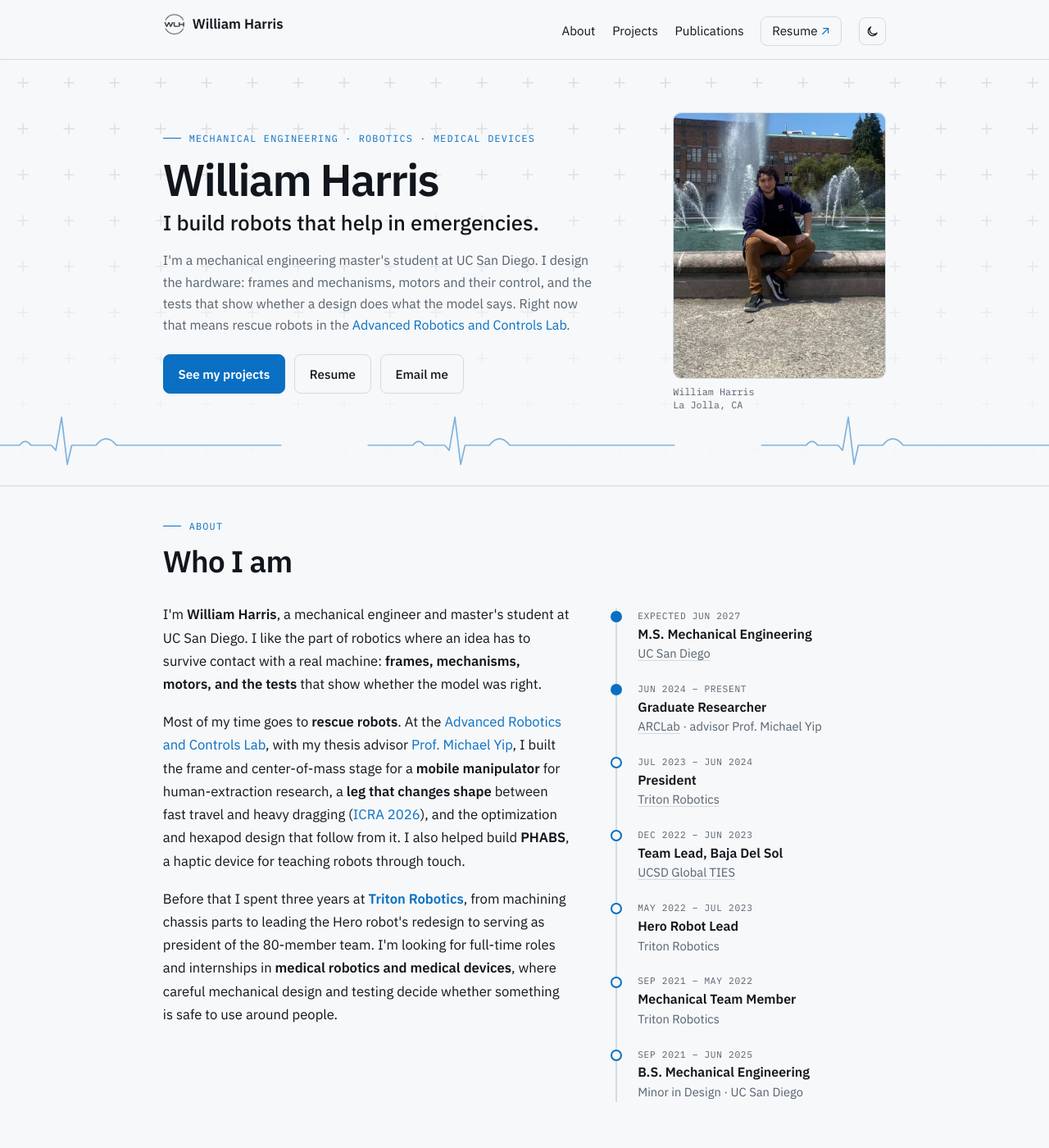
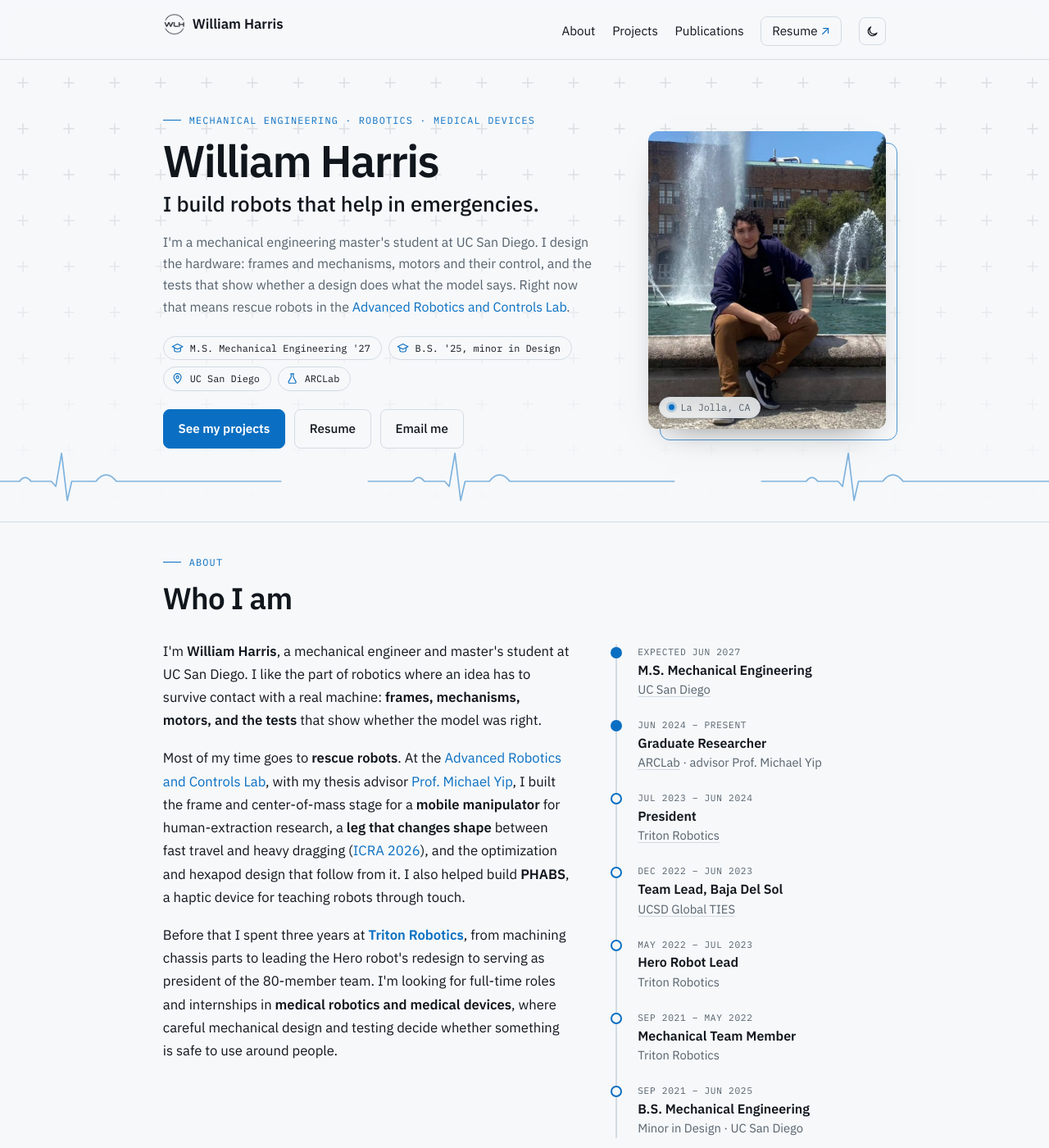
Before and after one commit to SquilliamH/portfolio, a Jekyll site: the page built from index.html, in a window 1280 px wide and 1400 px high. Shown: the whole window at 82% size. Built offline with Jekyll 4.4.1, drawn with Linux system fonts in a browser that asks for light colours.

Commit message:
Hero: tighter portrait with offset frame and location chip, degree and affiliation badges; social share image
Co-Authored-By: Claude Sonnet 5.5 <noreply@anthropic.com>

```diff
--- a/_layouts/default.html
+++ b/_layouts/default.html
@@ -9,7 +9,7 @@
   <meta property="og:title" content="{{ page.title | default: site.title }}">
   <meta property="og:description" content="{{ page.summary | default: site.description }}">
   <meta property="og:type" content="website">
-  <meta property="og:image" content="{{ page.thumbnail | default: '/assets/img/morphing-leg/thumb.jpg' | absolute_url }}">
+  <meta property="og:image" content="{{ page.thumbnail | default: '/assets/img/og-share.jpg' | absolute_url }}">
   <meta name="twitter:card" content="summary_large_image">
   <link rel="icon" type="image/png" href="{{ '/assets/img/favicon-32.png' | relative_url }}">
   <link rel="apple-touch-icon" href="{{ '/assets/img/favicon.png' | relative_url }}">
--- a/assets/css/style.css
+++ b/assets/css/style.css
@@ -392,3 +392,19 @@ section[id] { scroll-margin-top: 4.2rem; }
   .hero3 .portrait { order: -1; max-width: 220px; }
   .site-header nav { gap: 0.8rem; }
 }
+
+/* Portrait with an offset frame and a location chip; degree and affiliation badges */
+.hero3-inner { grid-template-columns: minmax(0, 1fr) 290px; }
+.hero3 .portrait { margin: 0; justify-self: center; width: 100%; max-width: 290px; }
+.portrait-frame { position: relative; isolation: isolate; }
+.portrait-frame::before { content: ""; position: absolute; inset: 0; transform: translate(14px, 14px); border: 1.5px solid var(--accent); border-radius: 12px; z-index: -1; opacity: 0.7; }
+.hero3 .portrait img { display: block; width: 100%; height: auto; aspect-ratio: 4 / 5; object-fit: cover; border: 0; border-radius: 12px; box-shadow: 0 18px 40px -24px rgba(0, 0, 0, 0.55); }
+.portrait-chip { position: absolute; left: 0.8rem; bottom: 0.8rem; display: inline-flex; align-items: center; gap: 0.45rem; font-family: var(--font-mono); font-size: 0.72rem; color: var(--ink); background: color-mix(in srgb, var(--paper) 86%, transparent); -webkit-backdrop-filter: blur(6px); backdrop-filter: blur(6px); border: 1px solid var(--rule); border-radius: 999px; padding: 0.25rem 0.7rem; margin: 0; }
+.portrait-chip .dot { width: 7px; height: 7px; border-radius: 50%; background: var(--accent); box-shadow: 0 0 0 3px color-mix(in srgb, var(--accent) 25%, transparent); }
+.badges { list-style: none; padding: 0; margin: 0 0 1.4rem; display: flex; flex-wrap: wrap; gap: 0.5rem; }
+.badges li { display: inline-flex; align-items: center; gap: 0.45rem; font-family: var(--font-mono); font-size: 0.74rem; border: 1px solid var(--rule); border-radius: 999px; padding: 0.25rem 0.8rem 0.25rem 0.6rem; background: var(--paper); }
+.badges svg { width: 0.95rem; height: 0.95rem; fill: none; stroke: var(--accent); stroke-width: 1.8; stroke-linecap: round; stroke-linejoin: round; flex: none; }
+@media (max-width: 800px) {
+  .hero3-inner { grid-template-columns: 1fr; }
+  .hero3 .portrait { order: -1; max-width: 220px; justify-self: start; margin-bottom: 0.6rem; }
+}
--- a/index.html
+++ b/index.html
@@ -9,6 +9,12 @@ layout: default
       <h1>William Harris</h1>
       <p class="hero3-statement">I build robots that help in emergencies.</p>
       <p class="hero3-lede">I'm a mechanical engineering master's student at UC San Diego. I design the hardware: frames and mechanisms, motors and their control, and the tests that show whether a design does what the model says. Right now that means rescue robots in the <a href="https://ucsdarclab.com/">Advanced Robotics and Controls Lab</a>.</p>
+      <ul class="badges" aria-label="Degrees and affiliations">
+        <li><svg viewBox="0 0 24 24" aria-hidden="true"><path d="M2 9l10-5 10 5-10 5z"/><path d="M6 11.5V16c0 1.4 2.7 3 6 3s6-1.6 6-3v-4.5"/></svg>M.S. Mechanical Engineering '27</li>
+        <li><svg viewBox="0 0 24 24" aria-hidden="true"><path d="M2 9l10-5 10 5-10 5z"/><path d="M6 11.5V16c0 1.4 2.7 3 6 3s6-1.6 6-3v-4.5"/></svg>B.S. '25, minor in Design</li>
+        <li><svg viewBox="0 0 24 24" aria-hidden="true"><path d="M12 21s7-6.2 7-11.5A7 7 0 0 0 5 9.5C5 14.8 12 21 12 21z"/><circle cx="12" cy="9.5" r="2.5"/></svg>UC San Diego</li>
+        <li><svg viewBox="0 0 24 24" aria-hidden="true"><path d="M9 3h6M10 3v6l-5 9a2 2 0 0 0 1.8 3h10.4A2 2 0 0 0 19 18l-5-9V3"/></svg>ARCLab</li>
+      </ul>
       <p class="cta-row">
         <a class="cta cta-solid" href="#projects">See my projects</a>
         <a class="cta" href="{{ site.resume | relative_url }}">Resume</a>
@@ -16,8 +22,10 @@ layout: default
       </p>
     </div>
     <figure class="portrait">
-      <img src="{{ '/assets/img/home/william.jpg' | relative_url }}" alt="William Harris sitting by a fountain">
-      <figcaption>William Harris<br>La Jolla, CA</figcaption>
+      <div class="portrait-frame">
+        <img src="{{ '/assets/img/home/william-portrait.jpg' | relative_url }}" alt="William Harris sitting by a fountain" width="840" height="1050">
+        <figcaption class="portrait-chip"><span class="dot" aria-hidden="true"></span>La Jolla, CA</figcaption>
+      </div>
     </figure>
   </div>
 </section>
```
Also changed, not shown: assets/img/home/william-portrait.jpg (added), assets/img/og-share.jpg (added).
